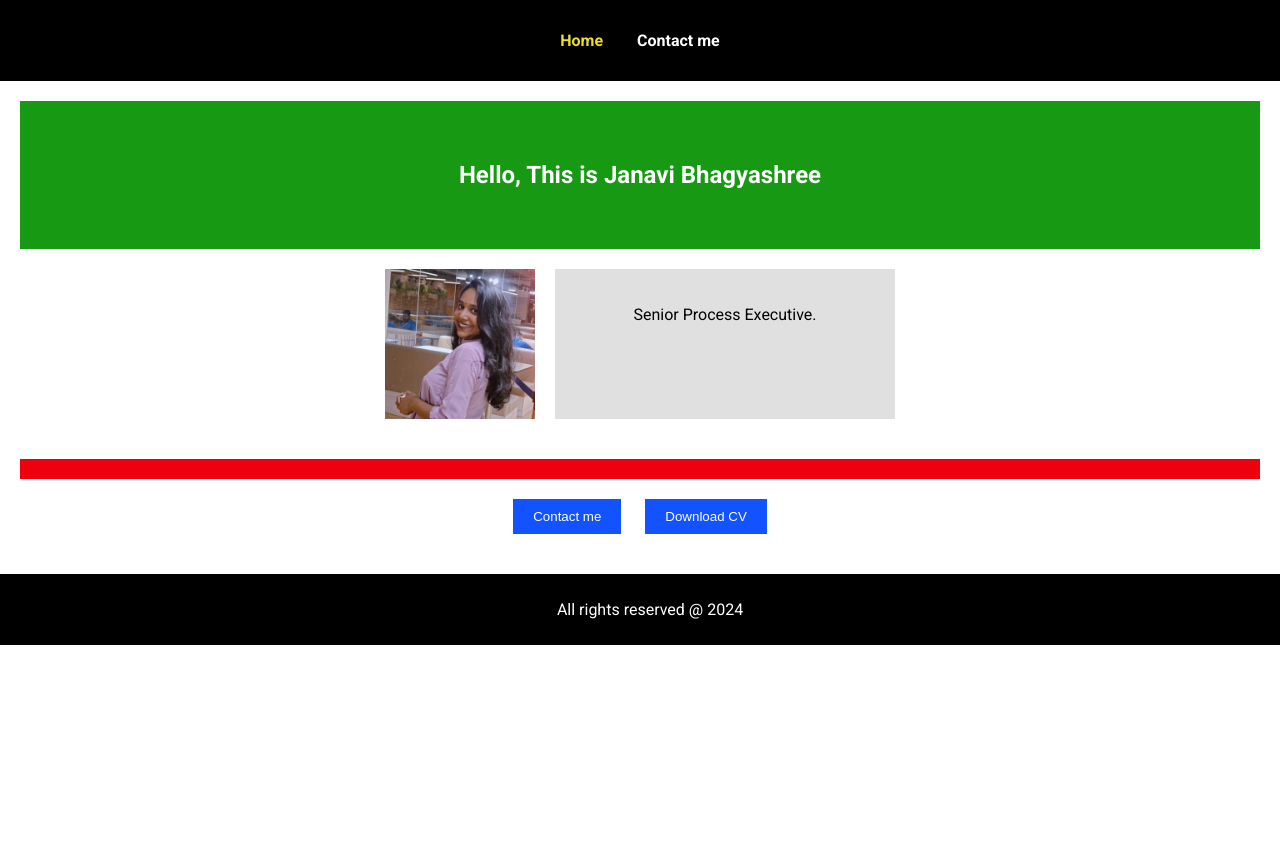
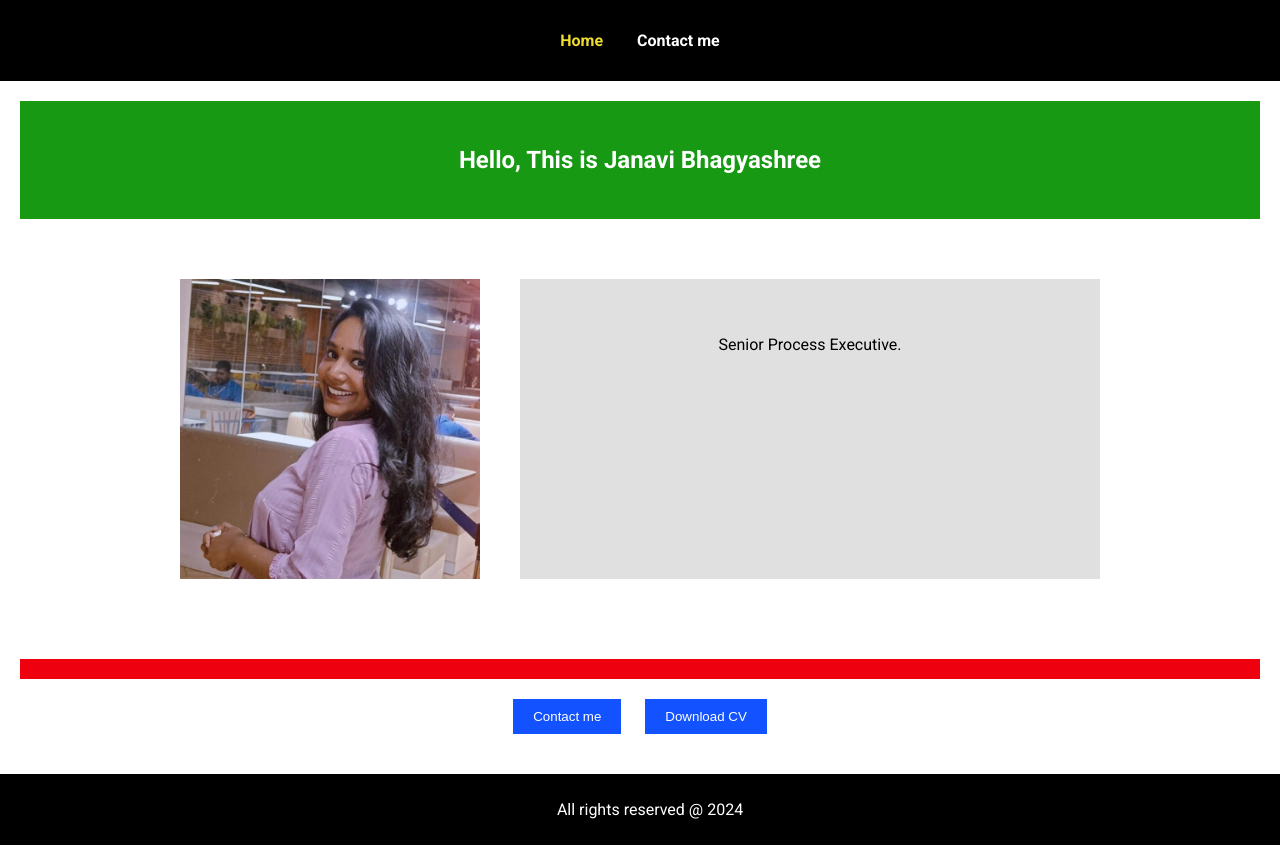
Before and after one commit to Janavib/Janavib.github.io, a plain HTML site: page index.html in a window 1280 px wide. Before the commit the page ends 800 px from the top, so only its background shows below. Drawn offline with Linux system fonts and the light colour scheme.

Commit message:
Update styles.css
Resized the section with profile photo and about.

```diff
--- a/styles.css
+++ b/styles.css
@@ -43,7 +43,7 @@ body {
 
   .intro {
     background-color: #179913;
-    padding: 40px 0;
+    padding: 25px 0;
     color: white;
   }
 
@@ -55,21 +55,21 @@ body {
     display: flex;
     justify-content: center;
     align-items: center;
-    padding: 20px 0;
+    padding: 60px 0;
   }
 
   .profile-photo {
     background-color: #dae000;
-    width: 150px;
-    height: 150px;
-    margin-right: 20px;
+    width: 300px;
+    height: 300px;
+    margin-right: 40px;
   }
 
   .about {
     background-color: #e0e0e0;
-    padding: 20px;
-    height: 110px;
-    width: 300px;
+    padding: 40px;
+    height: 220px;
+    width: 500px;
   }
   .separator {
     width: 100%;
@@ -107,7 +107,7 @@ body {
 
   .intro-contact {
     background-color: #038362;
-    padding: 40px 0;
+    padding: 25px 0;
     color: white;
   }
 
@@ -199,7 +199,7 @@ body{
 
   #blink_text{
     animation-name:blink;
-  width:280px;
+
     animation-duration:2s;
     animation-timing-function:ease-in;
     animation-iteration-count:Infinite;
@@ -208,8 +208,7 @@ body{
   @keyframes blink{
     0%{color:red;}
     50%{color:white;}
-  100%{color:red;}
-}
+    100%{color:red;}}
 
   @media (max-width: 768px) {
     .contact-form form {
```
Lines whose indentation alone changed are shown as unchanged.
